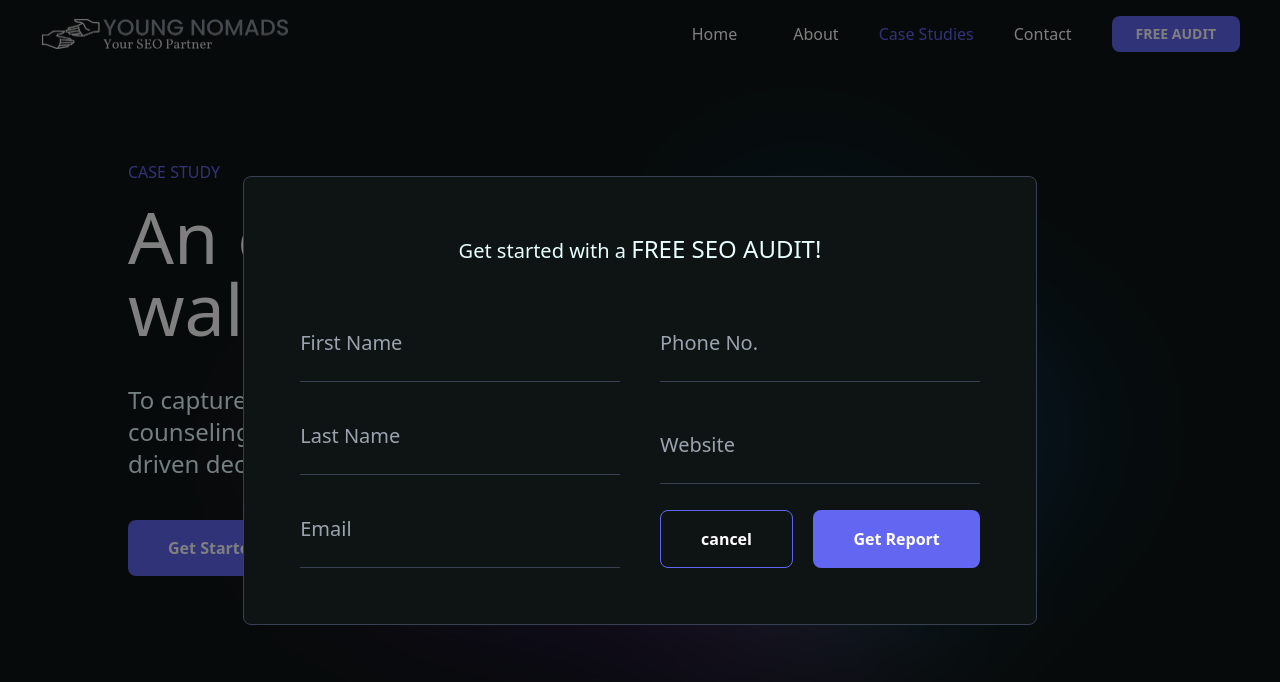
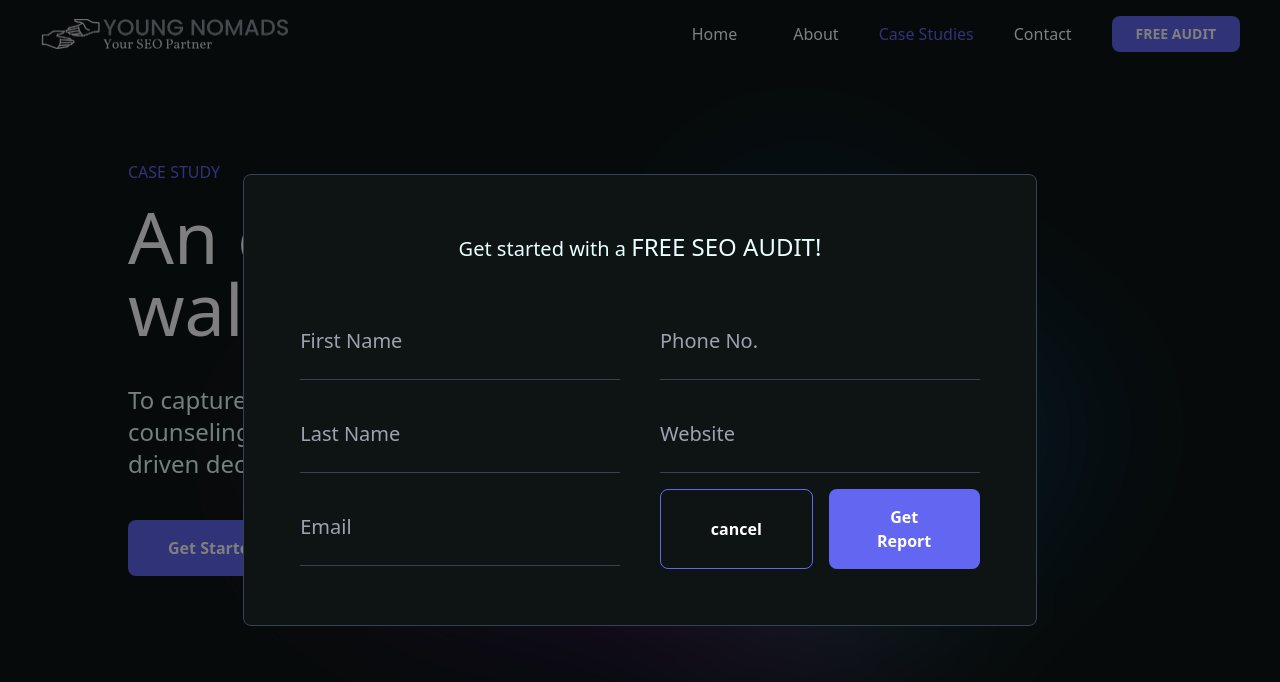
Before and after one commit to KaranChandekar/visibility, a website: page case-studies.html in a window 1280 px wide. Both pictures are taken after a click on the button "FREE AUDIT". Shown: the top 682 px of the page. Drawn offline with nearby package versions, Linux system fonts and the light colour scheme.

Commit message:
update popup modal

```diff
--- a/case-studies.html
+++ b/case-studies.html
@@ -80,11 +80,11 @@
                             type="url" placeholder="Website" name="url">
                         <div class="flex flex-col justify-between gap-4 md:flex-row">
                             <button id="close-modal"
-                                class="w-full px-10 py-4 duration-500 border border-indigo-500 rounded-lg md:w-auto hover:bg-indigo-500"
+                                class="w-full px-10 py-4 duration-500 border border-indigo-500 rounded-lg hover:bg-indigo-500"
                                 type="submit">
                                 <a class="font-bold" href="#">cancel</a></button>
                             <button id="close-modal"
-                                class="w-full px-10 py-4 duration-500 bg-indigo-500 rounded-lg md:w-auto hover:bg-indigo-600"
+                                class="w-full px-10 py-4 duration-500 bg-indigo-500 rounded-lg hover:bg-indigo-600"
                                 type="submit">
                                 <a class="font-bold" href="#">Get Report</a></button>
                         </div>
```
